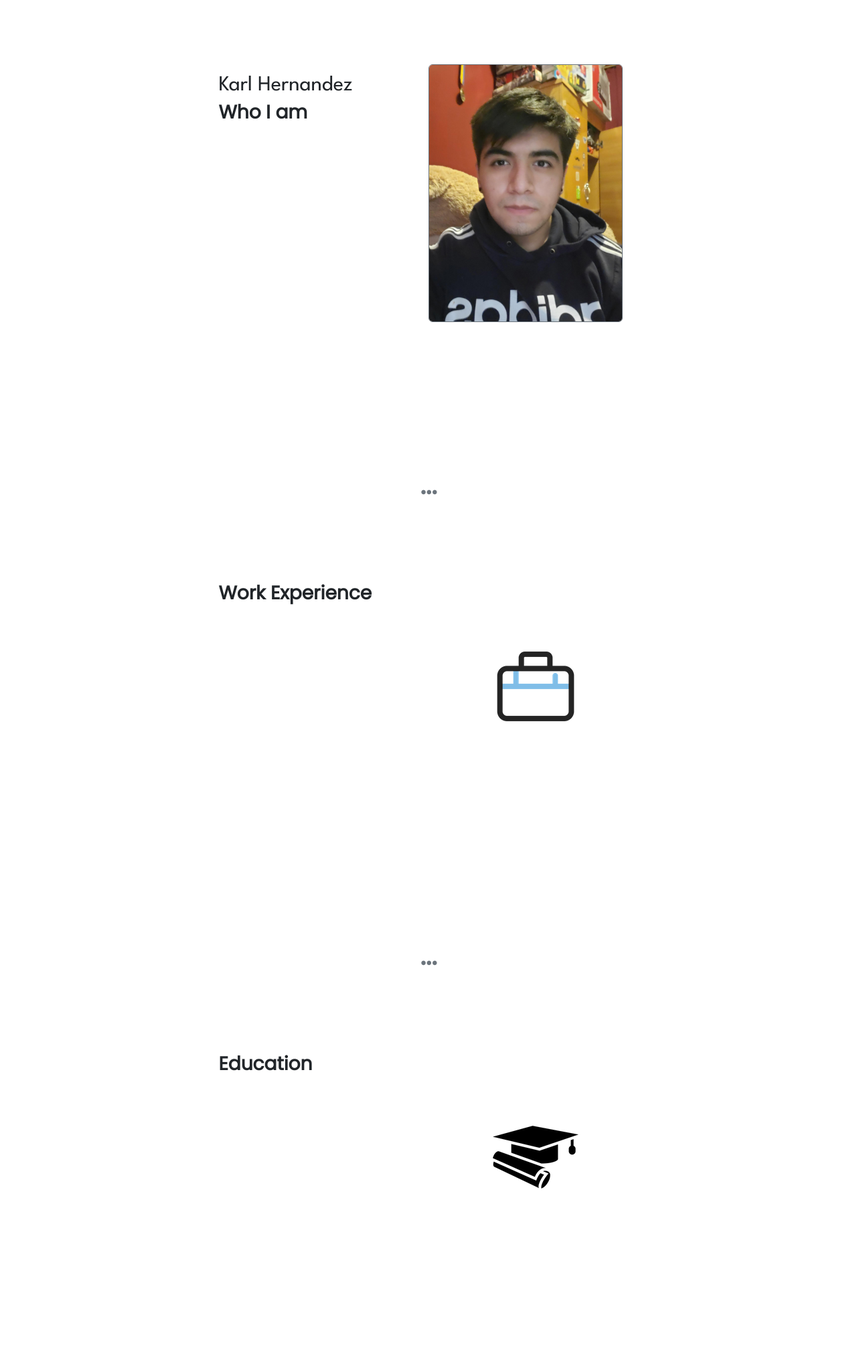
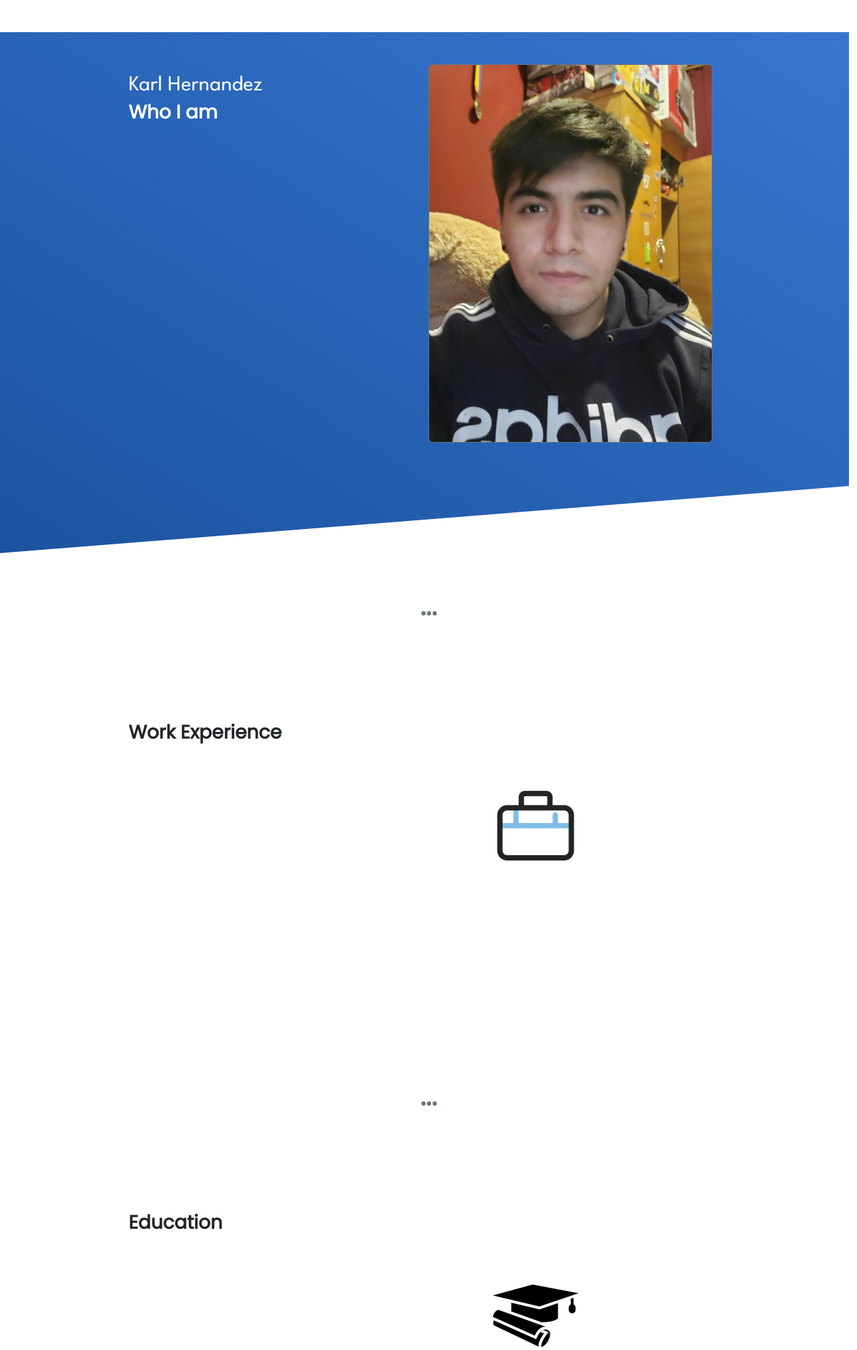
Before and after one commit to Schorcher5/project-crab-gang, a Flask app: page /karl in a window 1280 px wide. Shown: the top 2016 px of the page at 67% size. Run offline with Flask 2, Linux system fonts and the light colour scheme.

Commit message:
Removed outside section and testing gradiant background

```diff
--- a/app/templates/portfolio.html
+++ b/app/templates/portfolio.html
@@ -3,8 +3,7 @@
 {% block content %}
 
 
-<section style="padding-right: 15%;padding-left: 15%;" >
-<section class = "container-fluid row text-start pt-5 mt-sm-5">
+<section class = "container-fluid gradient-background promo text-white row text-start pt-5 mt-sm-5">
 
 	<div class = "col-sm-6 pl-sm-5 ">
 		<h2>{{fname}} {{lname}}</h2>
@@ -79,7 +78,6 @@
 		<img class = "img-fluid mw-100 rounded m-5 p-5" src = "/static/img/contact-list.png" />
 	</div>
 </section>
-</section>
 
 <script>
 	const allIFrames = document.getElementsByTagName("iframe");
```
